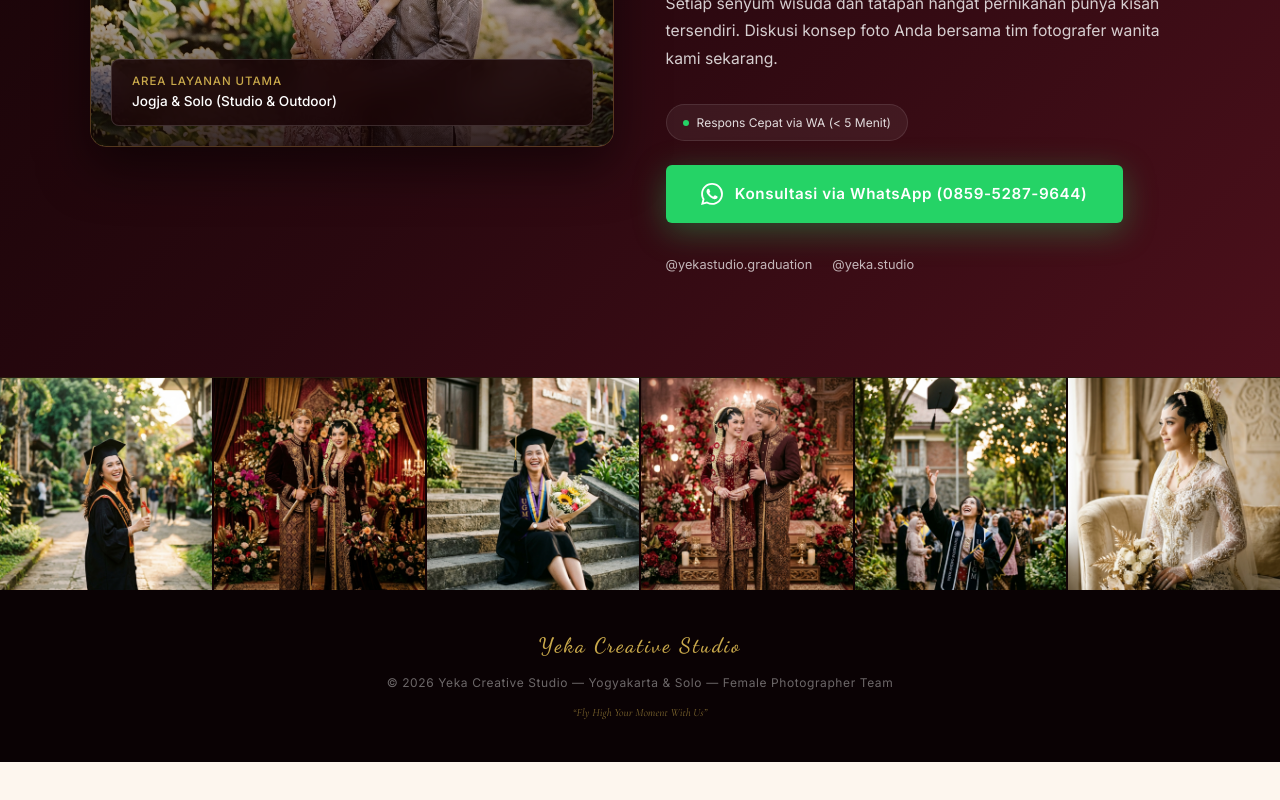
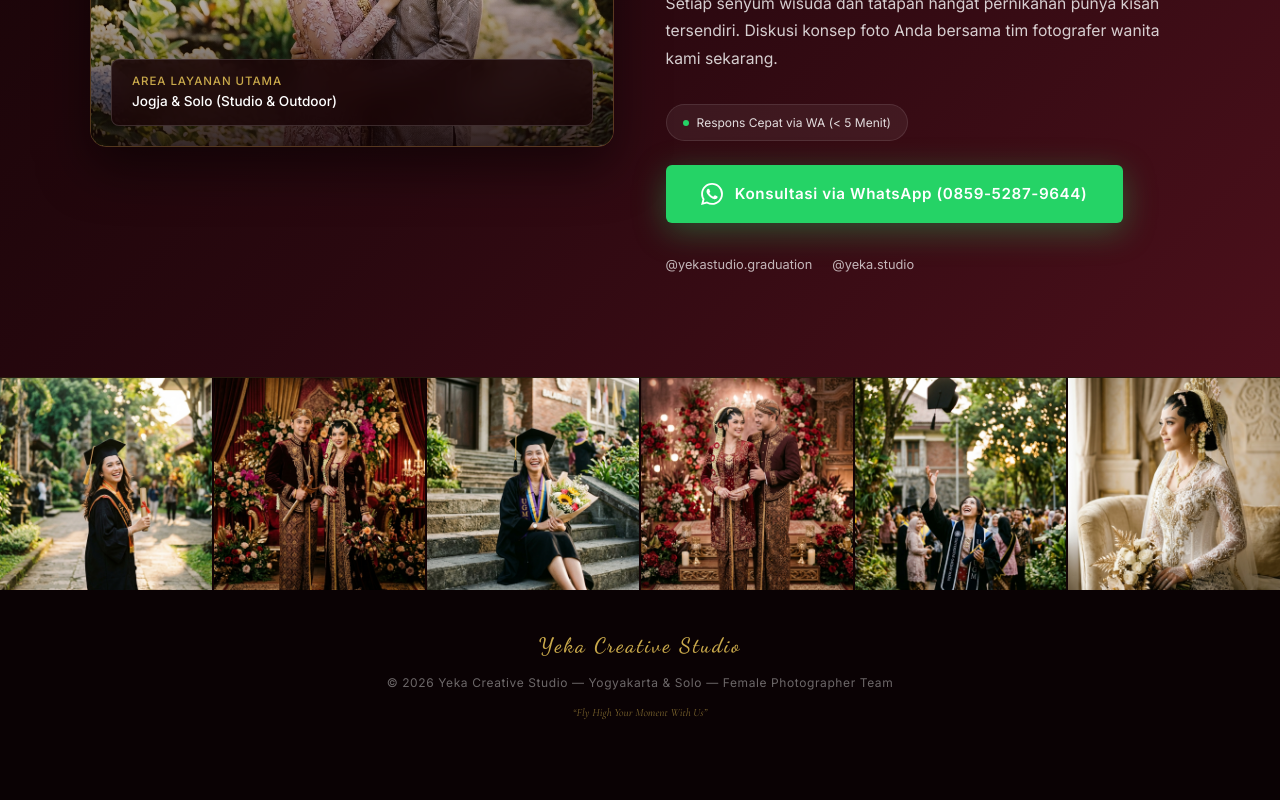
Before and after one commit to andrew-sora/yeka-studio, a Next.js app: page / in a window 1280 px wide. Shown: the part 7977-8777 px from the top of the page. Before the commit the page ends 8739 px from the top, so only its background shows below. Built offline with nearby package versions, Linux system fonts and the light colour scheme.

Commit message:
fix: resolve footer text overlap by adding footer padding and auto-hiding sticky CTA at bottom of page

```diff
--- a/src/components/Footer.tsx
+++ b/src/components/Footer.tsx
@@ -33,7 +33,7 @@ export default function Footer() {
       <div style={{
         maxWidth: '1100px',
         margin: '0 auto',
-        padding: '2.5rem 1.5rem',
+        padding: '2.5rem 1.5rem clamp(5.5rem, 9vh, 7.5rem) 1.5rem',
         display: 'flex',
         flexDirection: 'column',
         alignItems: 'center',
--- a/src/components/StickyMobileCTA.tsx
+++ b/src/components/StickyMobileCTA.tsx
@@ -6,8 +6,10 @@ export default function StickyMobileCTA() {
 
   useEffect(() => {
     const handleScroll = () => {
-      // Show sticky CTA after scrolling down 300px
-      if (window.scrollY > 300) {
+      const scrollY = window.scrollY;
+      const isBottom = window.innerHeight + scrollY >= document.documentElement.scrollHeight - 140;
+
+      if (scrollY > 300 && !isBottom) {
         setIsVisible(true);
       } else {
         setIsVisible(false);
```
